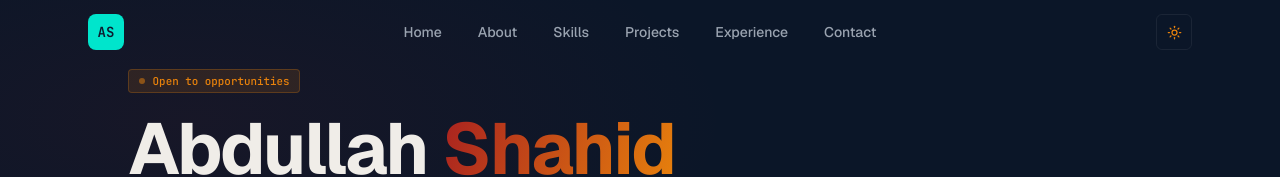
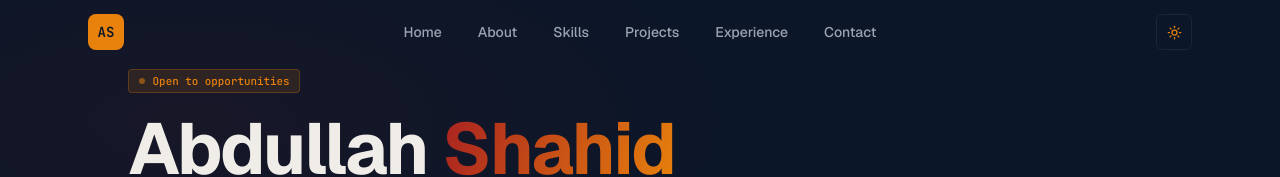
Before and after one commit to Abdullah-1360/Portfolio_web, a Next.js app in the folder portfolio/apps/frontend/: page / in a window 1280 px wide. Shown: the top 177 px of the page. Built offline with nearby package versions, Linux system fonts and the light colour scheme.

Commit message:
fix: navbar AS logo color to match amber theme

```diff
--- a/portfolio/apps/frontend/src/components/Navbar.tsx
+++ b/portfolio/apps/frontend/src/components/Navbar.tsx
@@ -38,7 +38,7 @@ export default function Navbar({ personalInfo }: { personalInfo: PersonalInfo })
         <button
           onClick={() => go('home')}
           className="w-9 h-9 rounded-lg flex items-center justify-center font-mono font-bold
-                     text-sm text-[#0d1b2e] bg-[#00e5cc] hover:opacity-90 transition-opacity"
+                     text-sm text-[#0B1628] bg-[var(--accent)] hover:opacity-90 transition-opacity"
         >
           AS
         </button>
```
